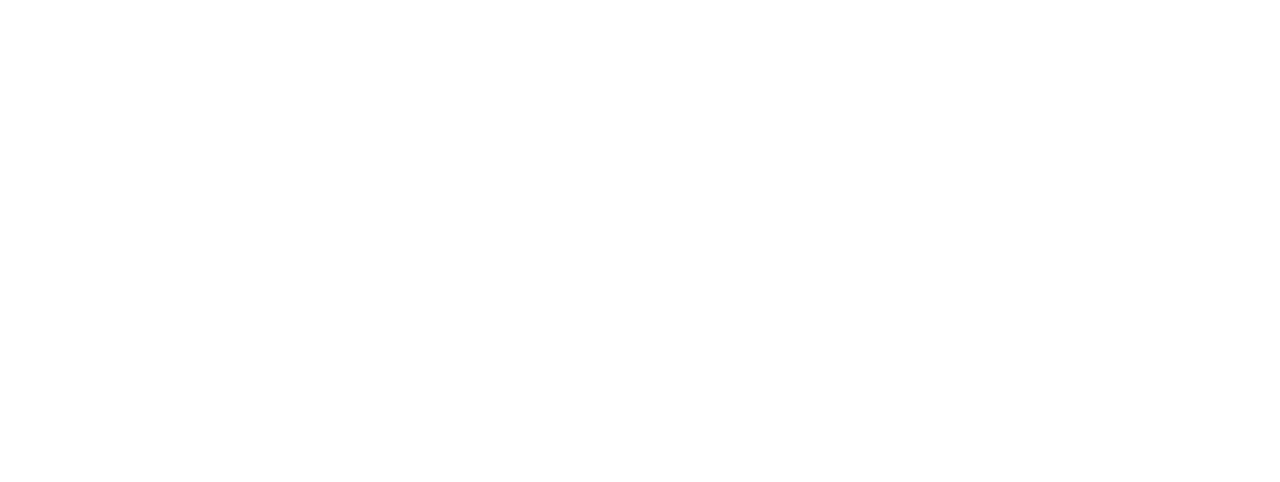
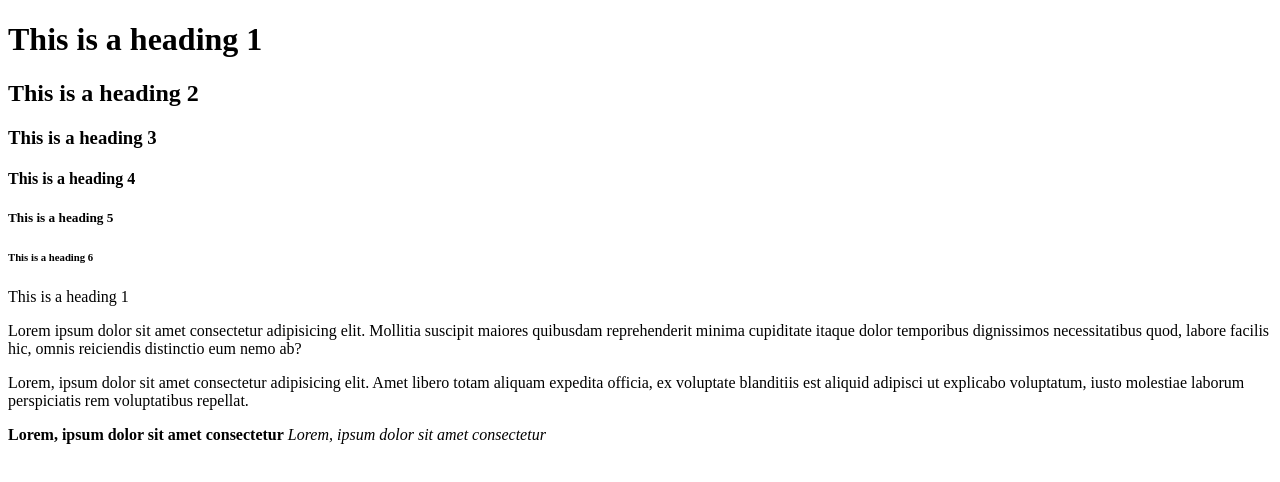
Before and after one commit to JoeyNJ/html_boilerplate, a plain HTML site: page index.html in a window 1280 px wide. Drawn offline with Linux system fonts and the light colour scheme.

Commit message:
Add paragraph, strong, em, headers

```diff
--- a/index.html
+++ b/index.html
@@ -1,12 +1,33 @@
 <!DOCTYPE html>
 <html lang="en">
+
 <head>
     <meta charset="UTF-8">
     <meta http-equiv="X-UA-Compatible" content="IE=edge">
     <meta name="viewport" content="width=device-width, initial-scale=1.0">
     <title>Document</title>
 </head>
+
 <body>
+    <h1>This is a heading 1</h1>
+    <h2>This is a heading 2</h2>
+    <h3>This is a heading 3</h3>
+    <h4>This is a heading 4</h4>
+    <h5>This is a heading 5</h5>
+    <h6>This is a heading 6</h6>
+    <h7>This is a heading 1</h7>
+    <p>
+        Lorem ipsum dolor sit amet consectetur adipisicing elit. Mollitia suscipit maiores quibusdam reprehenderit
+        minima cupiditate itaque dolor temporibus dignissimos necessitatibus quod, labore facilis hic, omnis reiciendis
+        distinctio eum nemo ab?
+    </p>
+    <p>
+        Lorem, ipsum dolor sit amet consectetur adipisicing elit. Amet libero totam aliquam expedita officia, ex
+        voluptate blanditiis est aliquid adipisci ut explicabo voluptatum, iusto molestiae laborum perspiciatis rem
+        voluptatibus repellat.
+    </p>
+    <strong>Lorem, ipsum dolor sit amet consectetur</strong>
+    <em>Lorem, ipsum dolor sit amet consectetur</em>
+</body>
 
-</body>
 </html>
```
Also changed, not shown: 1 other file.
